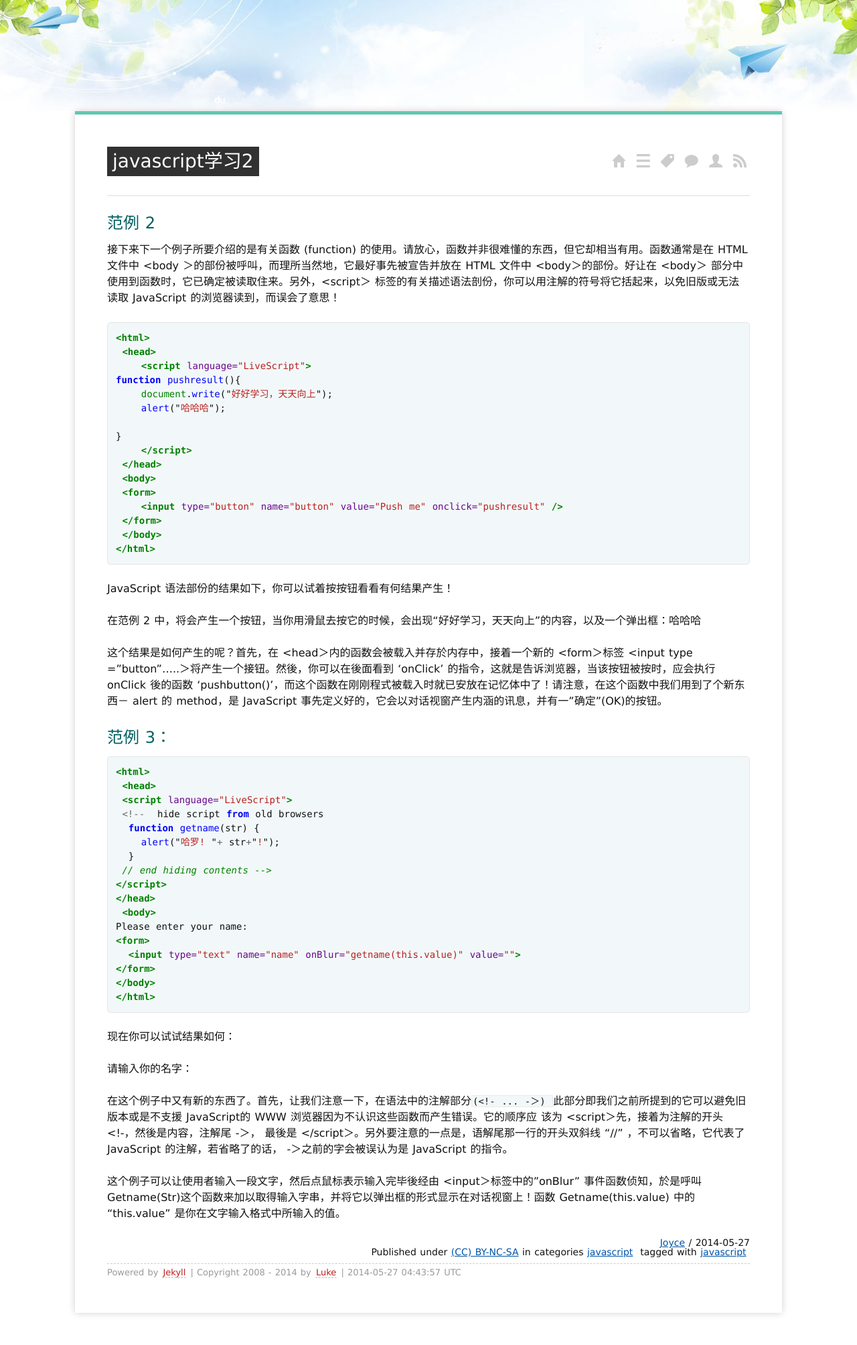
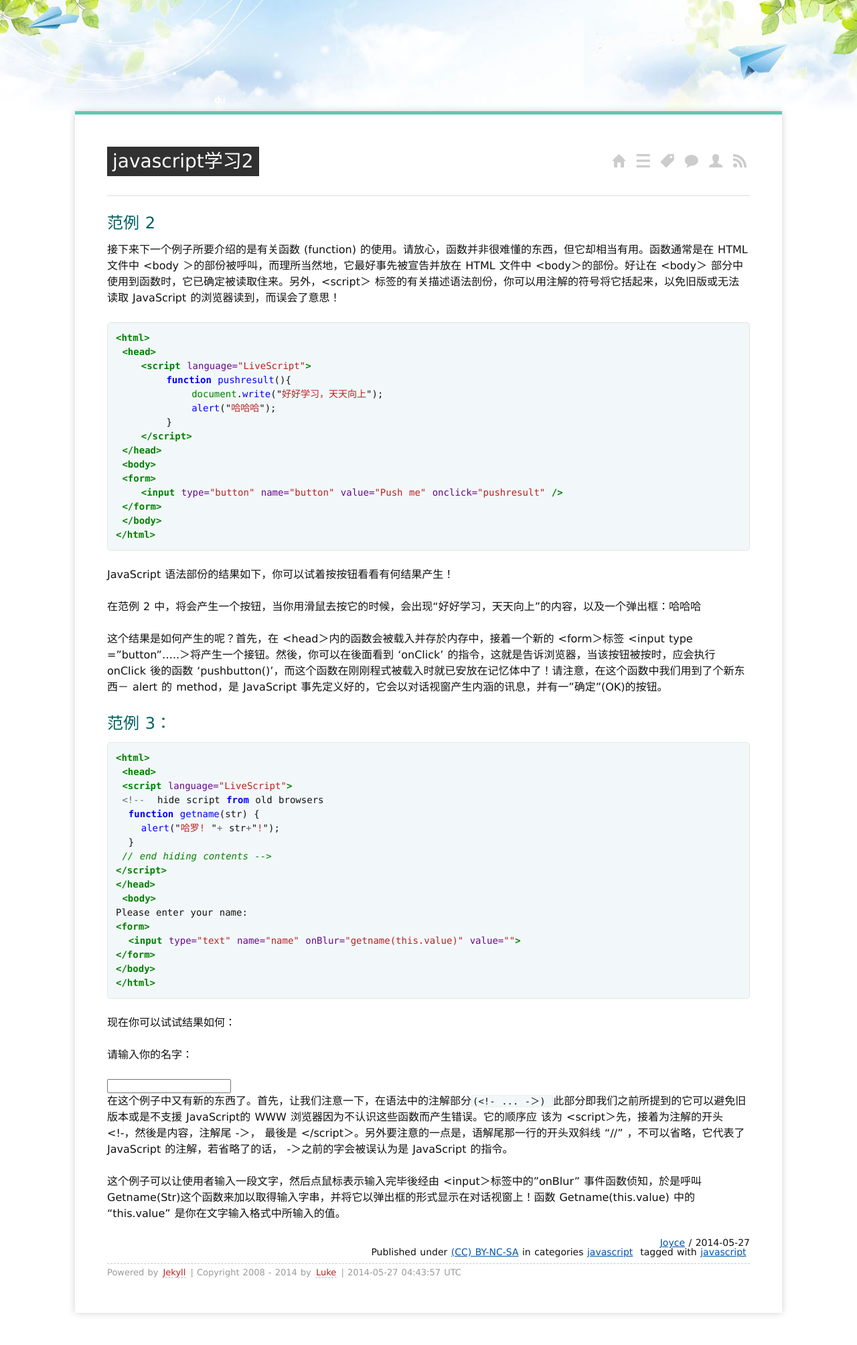
Before and after one commit to minghongjun/minghongjun.github.io, a Jekyll site: the page built from _posts/2014/2014-05-27-Javascript-学习2.md, in a window 1280 px wide. Shown: the whole page at 67% size. Built offline with Jekyll 4.4.1, drawn with Linux system fonts in a browser that asks for light colours; Markdown is read by kramdown in place of the engine named in the settings; comment, search, counter and statistics services are not loaded.

Commit message:
daily updates

```diff
--- a/_posts/2014/2014-05-27-Javascript-学习2.md
+++ b/_posts/2014/2014-05-27-Javascript-学习2.md
@@ -14,11 +14,10 @@ tags: javascript
 <html>
  <head>
     <script language="LiveScript">
-function pushresult(){
-    document.write("好好学习，天天向上");
-    alert("哈哈哈");
-
-}
+        function pushresult(){
+            document.write("好好学习，天天向上");
+            alert("哈哈哈");
+        }
     </script>
  </head>
  <body>
@@ -63,6 +62,11 @@ Please enter your name:
 现在你可以试试结果如何：
 
 请输入你的名字：
+<form>
+<i>
+<input type="text" value="" name="name" gtbfieldid="2">
+</i>
+</form>
 
 在这个例子中又有新的东西了。首先，让我们注意一下，在语法中的注解部分`(<!- ... -＞) `此部分即我们之前所提到的它可以避免旧版本或是不支援 JavaScript的 WWW 浏览器因为不认识这些函数而产生错误。它的顺序应 该为 <script＞先，接着为注解的开头 <!-，然後是内容，注解尾 -＞， 最後是 </script＞。另外要注意的一点是，语解尾那一行的开头双斜线 "//" ，不可以省略，它代表了JavaScript 的注解，若省略了的话， -＞之前的字会被误认为是 JavaScript 的指令。
 
```
